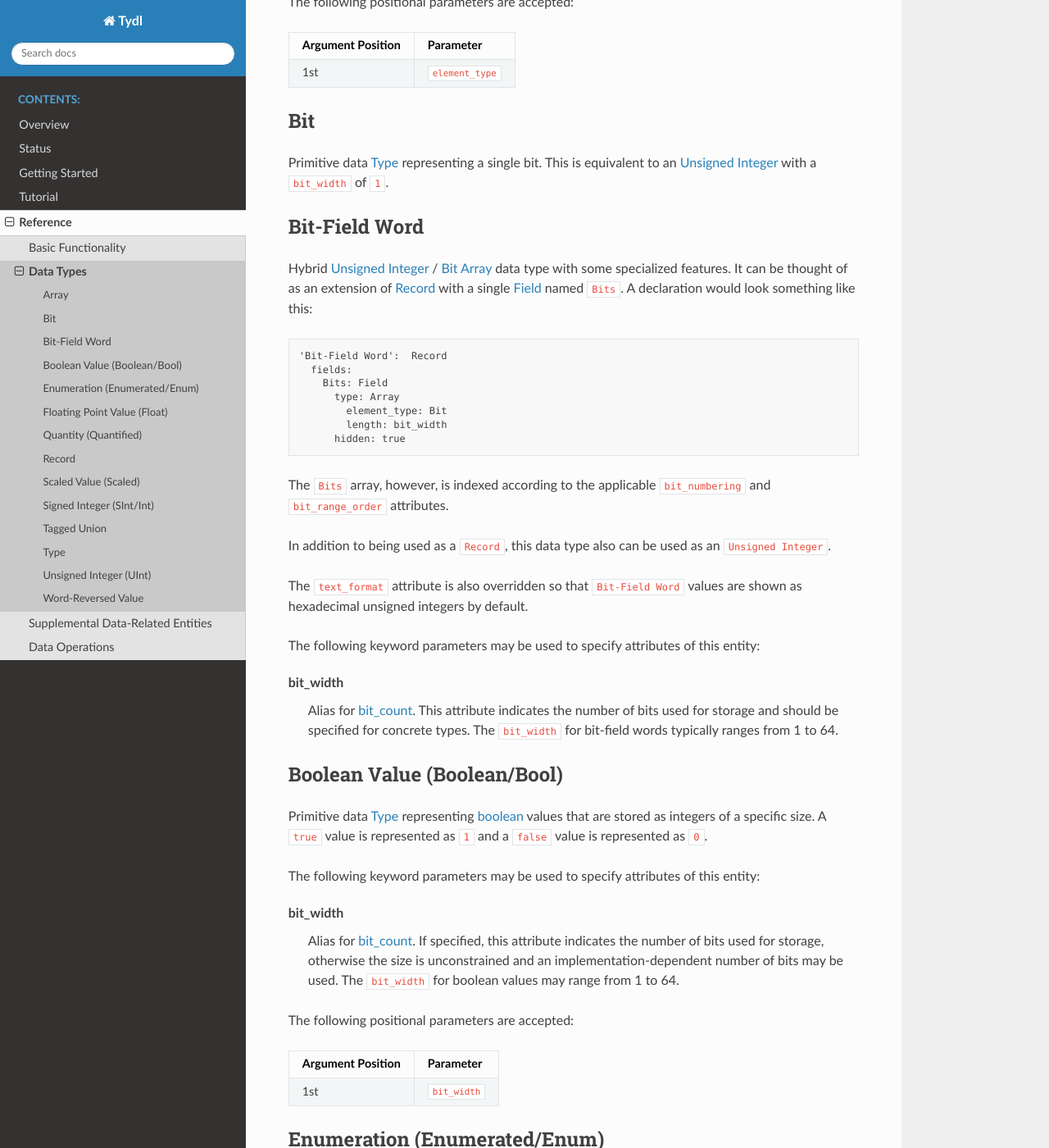
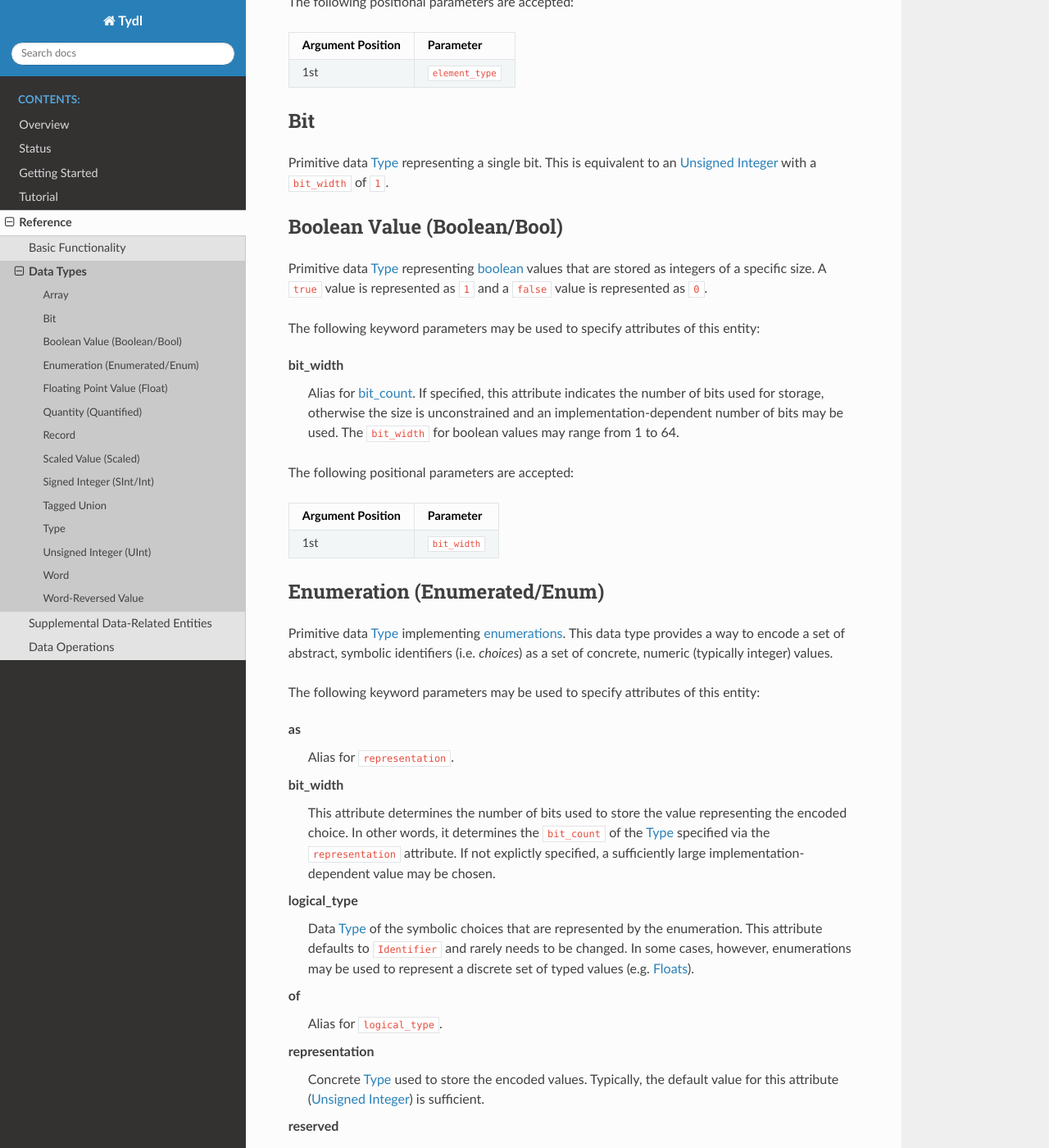
Before and after one commit to codecraftingtools/tydl, a Sphinx documentation site: the page built from doc/data_reference.rst, in a window 1280 px wide and 1400 px high, scrolled down 866 px. Shown: the whole window at 82% size. Built offline with Sphinx 7.4.7 and the Read the Docs theme 2.0.0, drawn with Linux system fonts in a browser that asks for light colours; some of the changed text lies outside the part shown.

Commit message:
Changed 'Bit-Field Word' to 'Word' in reference documentation

```diff
--- a/doc/data_reference.rst
+++ b/doc/data_reference.rst
@@ -61,42 +61,6 @@
 
 Primitive data `Type <Type>` representing a single bit.  This is equivalent
 to an `Unsigned Integer <UInt>` with a ``bit_width`` of ``1``.
-
-.. _Bit-Field Word:
-
-Bit-Field Word
-==============
-
-Hybrid `Unsigned Integer <UInt>` / `Bit <Bit>` `Array <Array>` data type with
-some specialized features.  It can be thought of as an extension of `Record
-<Record>` with a single `Field <Field>` named ``Bits``.  A declaration would
-look something like this:
-
-.. code-block:: none
-
-  'Bit-Field Word':  Record
-    fields:
-      Bits: Field
-        type: Array
-          element_type: Bit
-          length: bit_width
-        hidden: true
-
-The ``Bits`` array, however, is indexed according to the applicable
-``bit_numbering`` and ``bit_range_order`` attributes.
-
-In addition to being used as a ``Record``, this data type also can be used as an ``Unsigned Integer``.
-
-The ``text_format`` attribute is also overridden so that ``Bit-Field Word``
-values are shown as hexadecimal unsigned integers by default.
-
-The following keyword parameters may be used to specify attributes of this
-entity:
-
-bit_width
-  Alias for `bit_count <bit_count>`.  This attribute indicates the number of
-  bits used for storage and should be specified for concrete types.  The
-  ``bit_width`` for bit-field words typically ranges from 1 to 64.
 
 .. _Bool:
 
@@ -608,6 +572,42 @@
    | 1st               | ``bit_width``                                |
    +-------------------+----------------------------------------------+
 
+.. _Word:
+
+Word
+====
+
+Hybrid `Unsigned Integer <UInt>` / `Bit <Bit>` `Array <Array>` data type with
+some specialized features.  It can be thought of as an extension of `Record
+<Record>` with a single `Field <Field>` named ``Bits``.  A declaration would
+look something like this:
+
+.. code-block:: none
+
+  Word:  Record
+    fields:
+      Bits: Field
+        type: Array
+          element_type: Bit
+          length: bit_width
+        hidden: true
+
+The ``Bits`` array, however, is indexed according to the applicable
+``bit_numbering`` and ``bit_range_order`` attributes.
+
+In addition to being used as a ``Record``, this data type also can be used as an ``Unsigned Integer``.
+
+The ``text_format`` attribute is also overridden so that ``Word`` values are
+shown as hexadecimal unsigned integers by default.
+
+The following keyword parameters may be used to specify attributes of this
+entity:
+
+bit_width
+  Alias for `bit_count <bit_count>`.  This attribute indicates the number of
+  bits used for storage and should be specified for concrete types.  The
+  ``bit_width`` for words typically ranges from 1 to 64.
+
 .. _Word-Reversed Value:
 
 Word-Reversed Value
--- a/doc/supp_data_reference.rst
+++ b/doc/supp_data_reference.rst
@@ -88,19 +88,18 @@
 Bit Fields
 ==========
 
-Extension of `Field <Field>`, where the ``type`` attribute is a custom
-`Bit-Field Word <Bit-Field Word>` extension that contains additional fields.
+Extension of `Field <Field>`, where the ``type`` attribute is a custom `Word
+<Word>` extension that contains additional fields.
 
 The following keyword parameters may be used to specify attributes of this
 entity:
 
 fields
   Ordered list of key-value pairs that define the additional fields to be
-  appended to the ``Bit-Field Word``.
+  appended to the ``Word``.
 
 bit_width
-  This attribute indicates the ``bit_width`` of the underlying ``Bit-Field
-  Word``.
+  This attribute indicates the ``bit_width`` of the underlying ``Word``.
 
 .. _Layout:
 
@@ -138,14 +137,13 @@
 ==============
 
 Extension of `Field <Field>` with ``reserved`` set to ``true`` and a ``type``
-of `Bit-Field Word <Bit-Field Word>`.
+of `Word <Word>`.
 
 The following keyword parameters may be used to specify attributes of this
 entity:
 
 bit_width
-  This attribute indicates the ``bit_width`` of the underlying ``Bit-Field
-  Word``.
+  This attribute indicates the ``bit_width`` of the underlying ``Word``.
 
 .. _Spare Field:
 
@@ -153,14 +151,13 @@
 ===========
 
 Extension of `Field <Field>` with ``spare`` set to ``true`` and a ``type`` of
-`Bit-Field Word <Bit-Field Word>`.
+`Word <Word>`.
 
 The following keyword parameters may be used to specify attributes of this
 entity:
 
 bit_width
-  This attribute indicates the ``bit_width`` of the underlying ``Bit-Field
-  Word``.
+  This attribute indicates the ``bit_width`` of the underlying ``Word``.
 
 .. _anonymous union:
     https://en.wikipedia.org/wiki/Union_type#Anonymous_union
```
